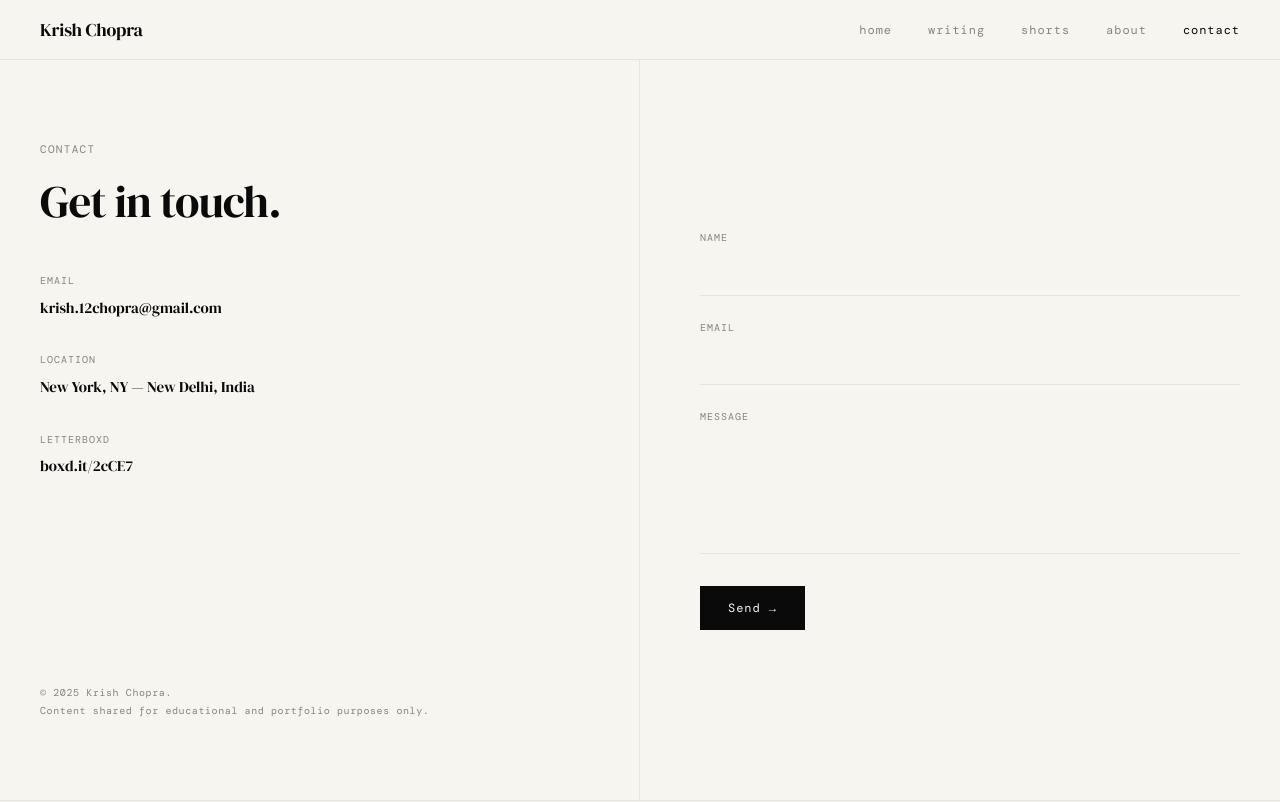
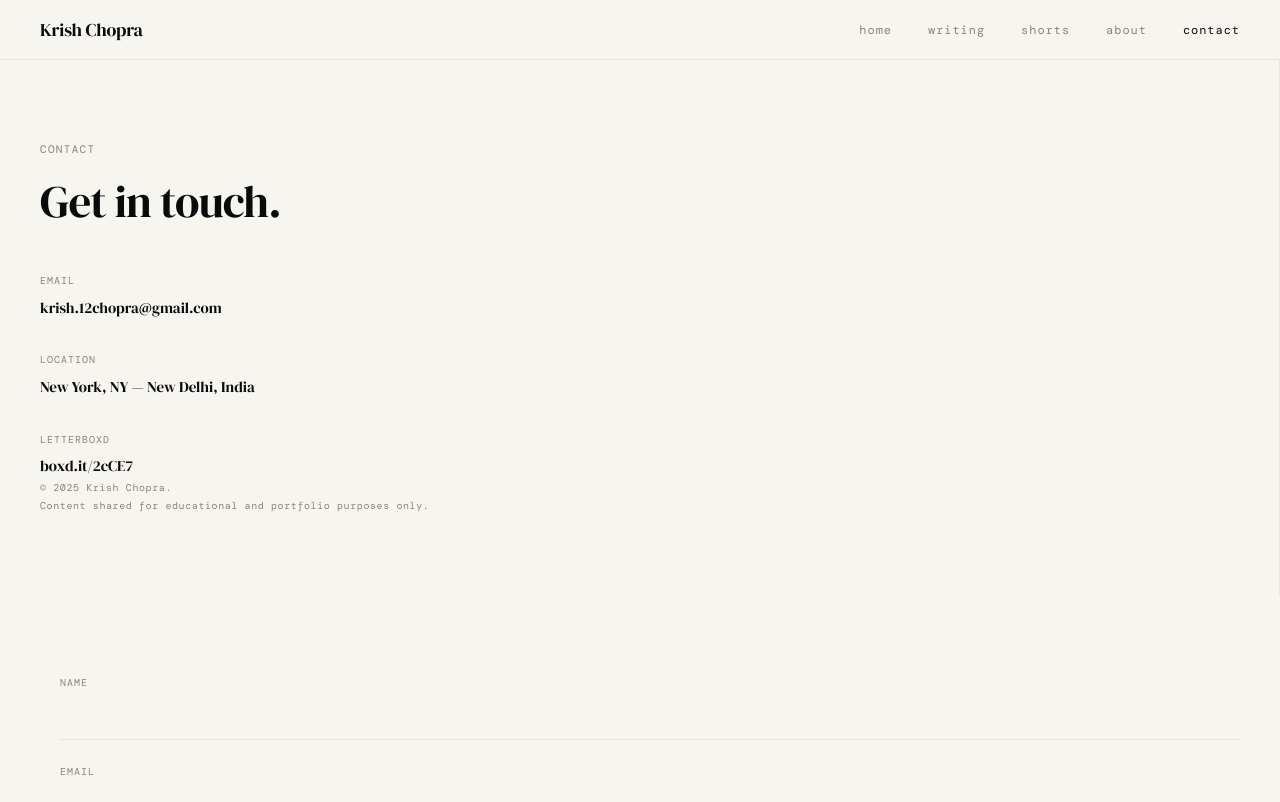
Before and after one commit to KrishChopra04/krish-portfolio, a Next.js app: page /contact in a window 1280 px wide. Shown: the top 802 px of the page. Built offline with nearby package versions, Linux system fonts and the light colour scheme; a web font is replaced by a local one.

Commit message:
Update page.tsx

```diff
--- a/app/contact/page.tsx
+++ b/app/contact/page.tsx
@@ -2,7 +2,6 @@ export default function Contact() {
   return (
     <div className="two-col" style={{
       display: 'grid',
-      gridTemplateColumns: '1fr 1fr',
       minHeight: 'calc(100vh - var(--nav-h))',
     }}>
       <div style={{
```
